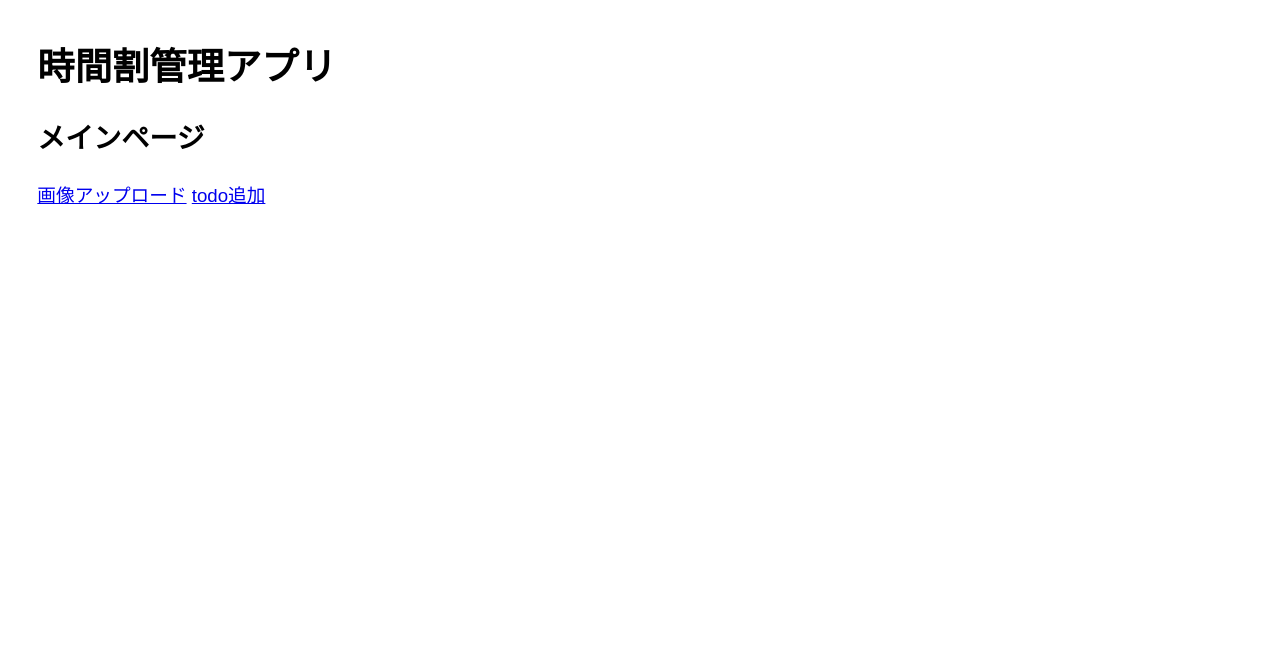
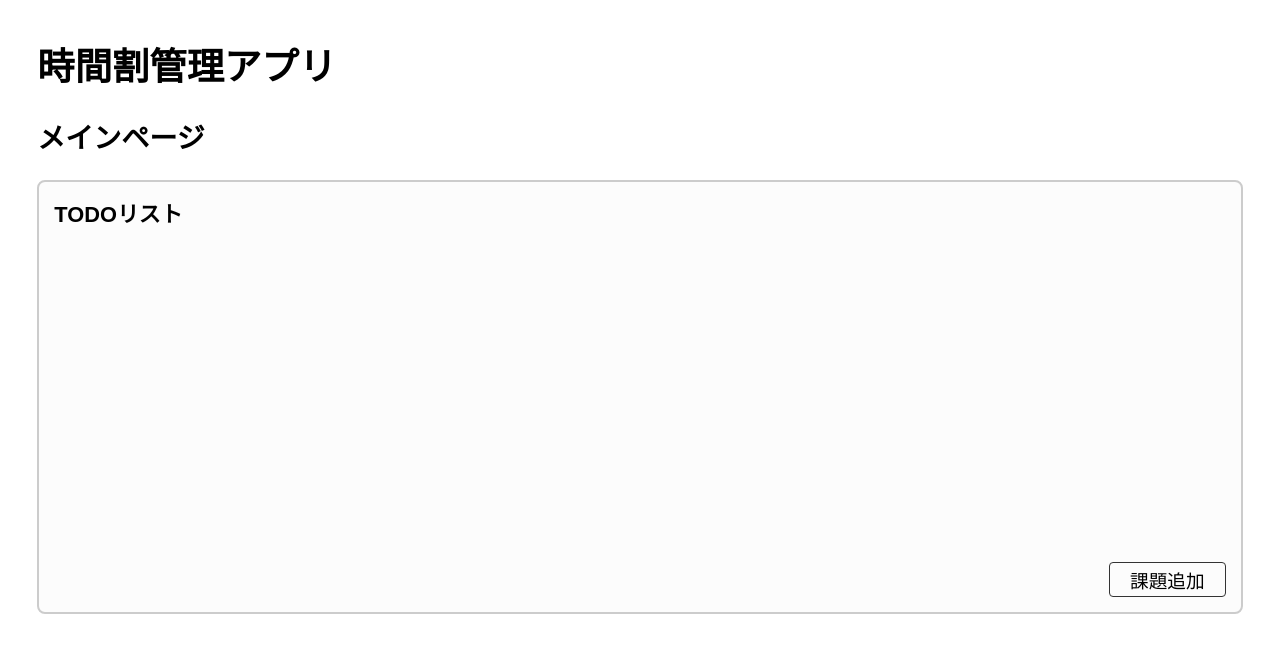
Before and after one commit to OOP2-2025-final-G11/ClassworkManager, a Flask app: page / in a window 1280 px wide. Shown: the top 653 px of the page. Run offline with Flask 3, Linux system fonts and the light colour scheme.

Commit message:
todoリストのダッシュボードの大枠（完了、削除は未実装）

```diff
--- a/static/base-style.css
+++ b/static/base-style.css
@@ -64,3 +64,118 @@ th {
 .breadcrumb li:nth-last-child()::after {
   content: "";
 }
+
+/* ダッシュボード全体のスタイル */
+.dashboard-wrapper {
+  display: flex;
+  gap: 20px;
+  align-items: flex-start;
+}
+
+/* TODOリストのスタイル */
+.todo-main-outer {
+  flex: 1;
+  border: 2px solid #ccc;
+  padding: 15px;
+  border-radius: 8px;
+  background-color: #fcfcfc;
+  min-height: 400px;
+  display: flex;
+  flex-direction: column;
+}
+
+.todo-title {
+  margin-top: 0;
+  margin-bottom: 15px;
+}
+
+/* 課題リスト */
+.todo-list {
+  list-style: none;
+  padding: 0;
+  margin: 0;
+  display: flex;
+  flex-direction: column;
+  justify-content: flex-start;
+  gap: 10px;
+}
+
+/* 課題項目 */
+.todo-card {
+  display: flex;
+  justify-content: space-between;
+  align-items: center;
+  padding: 12px;
+  background: #fff;
+  border-radius: 4px;
+  box-shadow: 0 1px 2px rgba(0, 0, 0, 0.1);
+  border: 2px solid #ccc;
+}
+
+/* 課題内容 */
+.todo-content {
+  display: flex;
+  align-items: center;
+  gap: 20px;
+}
+
+/* 課題名  */
+.todo-name {
+  font-weight: bold;
+  font-size: 1.1rem;
+}
+
+/* 締切  */
+.todo-deadline {
+  font-size: 1.2rem;
+  color: #28e44d;
+  font-weight: bold;
+  padding: 2px 8px;
+  border: 1px inset #eee;
+}
+
+/* 完了ボタン */
+.btn-complete {
+  border: 2px solid #000;
+  background-color: #ccc;
+  cursor: pointer;
+}
+
+.todo-footer {
+  margin-top: auto;
+  text-align: right;
+}
+
+.btn-link {
+  border: 1px solid #333;
+  text-decoration: none;
+  display: inline-block;
+}
+
+/* 課題完了 */
+.todo-done {
+  text-decoration: line-through;
+  color: #888;
+}
+
+/* 削除ボタン */
+.btn-delete {
+  border: 2px solid #d9534f;
+  background-color: #fff;
+  color: #d9534f;
+  cursor: pointer;
+  padding: 3px 10px;
+  border-radius: 4px;
+  font-size: 1rem;
+}
+
+.btn-delete:hover {
+  background-color: #d9534f;
+  color: #fff;
+}
+
+.todo-actions {
+  display: flex;
+  gap: 8px;
+  align-items: center;
+}
--- a/templates/index.html
+++ b/templates/index.html
@@ -7,17 +7,44 @@
       rel="stylesheet"
       href="{{ url_for('static', filename='base-style.css') }}"
     />
-    <style>
-      .chart-container {
-        width: 70%;
-        margin: 0 auto;
-      }
-    </style>
   </head>
   <body>
     <h1>時間割管理アプリ</h1>
     <h2>メインページ</h2>
-    <a href="/timetable/upload">画像アップロード</a>
-    <a href="/todo/add">todo追加</a>
+
+    <div class="dashboard-wrapper">
+      <div class="todo-main-outer">
+        <h3 class="todo-title">TODOリスト</h3>
+
+        <div class="todo-list">
+          {% for item in todos %}
+          <div class="todo-card">
+            <div class="todo-content">
+              <span class="todo-name {{ 'todo-done' if item.is_finished }}">
+                {{ item.name }}
+              </span>
+              <span class="todo-deadline {{ 'todo-done' if item.is_finished }}">
+                {{ item.deadline }}
+              </span>
+            </div>
+
+            <div class="todo-actions">
+              <form action="/todo/complete/{{ item.id }}" method="POST">
+                <button type="submit" class="button btn-complete">完了</button>
+              </form>
+
+              <form action="/todo/delete/{{ item.id }}" method="POST" onsubmit="return confirm('削除しますか？');">
+                <button type="submit" class="button btn-delete">削除</button>
+              </form>
+            </div>
+          </div>
+          {% endfor %}
+        </div>
+
+        <div class="todo-footer">
+          <a href="/todo/add" class="button btn-link">課題追加</a>
+        </div>
+      </div>
+    </div>
   </body>
 </html>
```
